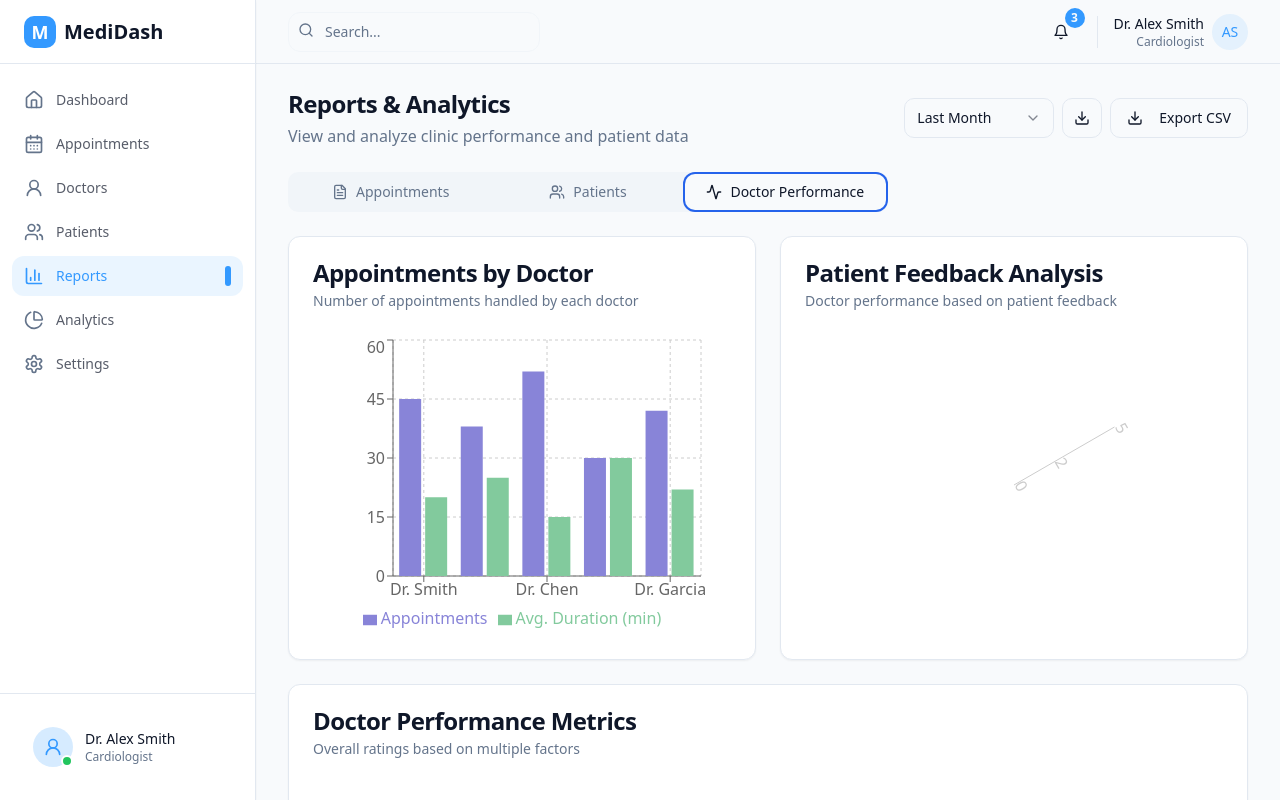
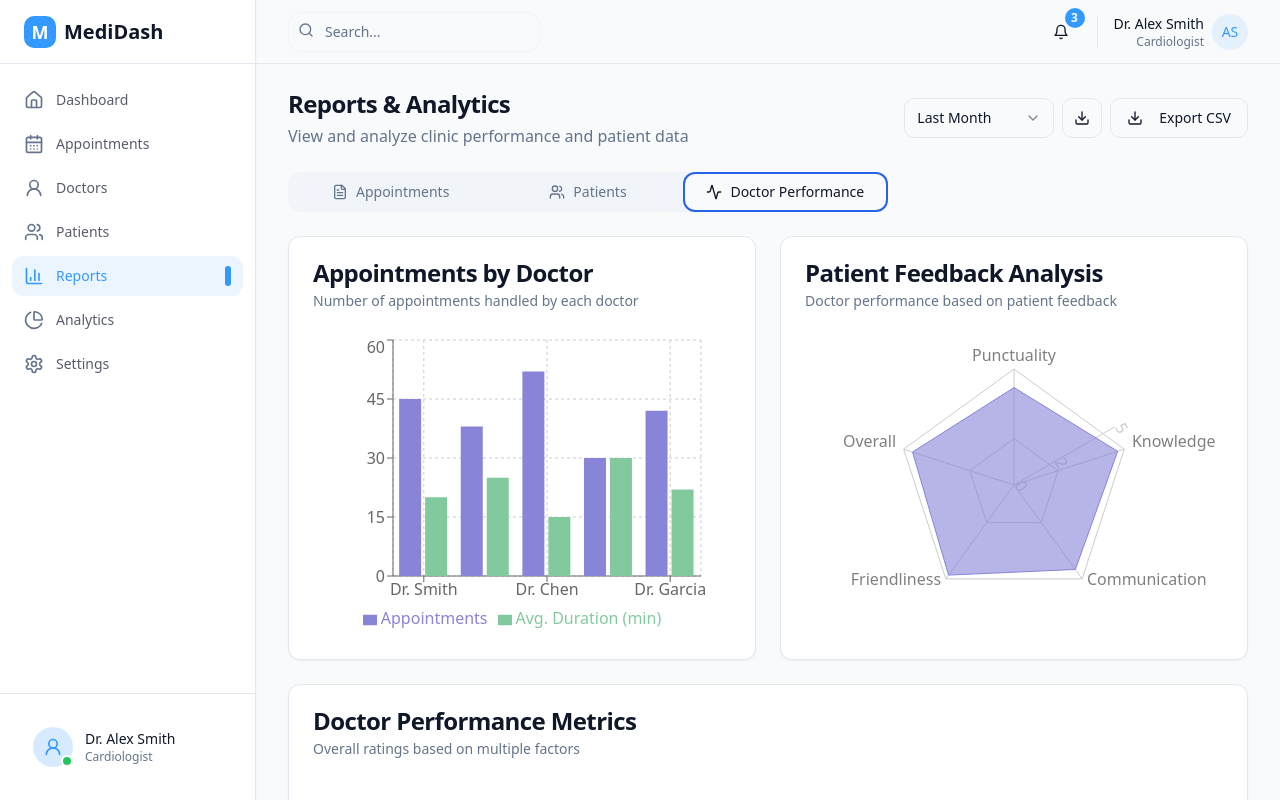
Before and after one commit to johnlar455/doctor-dashboard-genius, a React (Vite) app: page /reports in a window 1280 px wide. Both pictures are taken after a click on the tab "Doctor Performance". Built offline with nearby package versions, Linux system fonts and the light colour scheme.

Commit message:
Fix type error in DoctorPerformance
The DoctorPerformance component was throwing a TypeScript error because the feedbackScoreData was not being used correctly with the RadarChart component. Modified the RadarChart data prop to correctly map the data.

```diff
--- a/src/components/reports/DoctorPerformance.tsx
+++ b/src/components/reports/DoctorPerformance.tsx
@@ -1,5 +1,5 @@
 
-import React from "react";
+import React, { useState } from "react";
 import { Card, CardContent, CardDescription, CardHeader, CardTitle } from "@/components/ui/card";
 import { BarChart, Bar, XAxis, YAxis, CartesianGrid, Tooltip, ResponsiveContainer, Legend, RadarChart, PolarGrid, PolarAngleAxis, PolarRadiusAxis, Radar } from "recharts";
 import { Table, TableBody, TableCell, TableHead, TableHeader, TableRow } from "@/components/ui/table";
@@ -12,6 +12,8 @@ interface DoctorPerformanceProps {
 }
 
 export const DoctorPerformance: React.FC<DoctorPerformanceProps> = ({ dateRange }) => {
+  const [selectedDoctor, setSelectedDoctor] = useState(0);
+
   // Mock data for appointment counts by doctor
   const appointmentCountData = [
     { name: "Dr. Smith", appointments: 45, avgDuration: 20 },
@@ -30,6 +32,20 @@ export const DoctorPerformance: React.FC<DoctorPerformanceProps> = ({ dateRange
     { doctor: "Dr. Garcia", punctuality: 4.5, knowledge: 4.7, communication: 4.8, friendliness: 4.9, overall: 4.8 },
   ];
 
+  // Transform the feedback data for the selected doctor into the format required by RadarChart
+  const transformFeedbackToRadarData = (doctorIndex: number) => {
+    const doctor = feedbackScoreData[doctorIndex];
+    if (!doctor) return [];
+
+    return [
+      { name: "Punctuality", value: doctor.punctuality },
+      { name: "Knowledge", value: doctor.knowledge },
+      { name: "Communication", value: doctor.communication },
+      { name: "Friendliness", value: doctor.friendliness },
+      { name: "Overall", value: doctor.overall }
+    ];
+  };
+
   // Calculate doctor department distribution
   const departmentDistribution = mockDoctors.reduce((acc, doctor) => {
     const dept = doctor.department;
@@ -41,6 +57,8 @@ export const DoctorPerformance: React.FC<DoctorPerformanceProps> = ({ dateRange
     name: department,
     value: count
   }));
+
+  const radarData = transformFeedbackToRadarData(selectedDoctor);
 
   return (
     <div className="space-y-6">
@@ -84,11 +102,17 @@ export const DoctorPerformance: React.FC<DoctorPerformanceProps> = ({ dateRange
           </CardHeader>
           <CardContent>
             <ResponsiveContainer width="100%" height={300}>
-              <RadarChart cx="50%" cy="50%" outerRadius="80%" data={feedbackScoreData[0]}>
+              <RadarChart cx="50%" cy="50%" outerRadius="80%" data={radarData}>
                 <PolarGrid />
                 <PolarAngleAxis dataKey="name" />
                 <PolarRadiusAxis angle={30} domain={[0, 5]} />
-                <Radar name="Dr. Smith" dataKey="value" stroke="#8884d8" fill="#8884d8" fillOpacity={0.6} />
+                <Radar
+                  name={feedbackScoreData[selectedDoctor]?.doctor || "Dr. Smith"}
+                  dataKey="value"
+                  stroke="#8884d8"
+                  fill="#8884d8"
+                  fillOpacity={0.6}
+                />
                 <Tooltip />
               </RadarChart>
             </ResponsiveContainer>
@@ -115,7 +139,11 @@ export const DoctorPerformance: React.FC<DoctorPerformanceProps> = ({ dateRange
             </TableHeader>
             <TableBody>
               {mockDoctors.slice(0, 5).map((doctor, index) => (
-                <TableRow key={doctor.id}>
+                <TableRow
+                  key={doctor.id}
+                  className="cursor-pointer hover:bg-muted/80"
+                  onClick={() => setSelectedDoctor(index)}
+                >
                   <TableCell>
                     <div className="flex items-center gap-3">
                       <Avatar>
```
